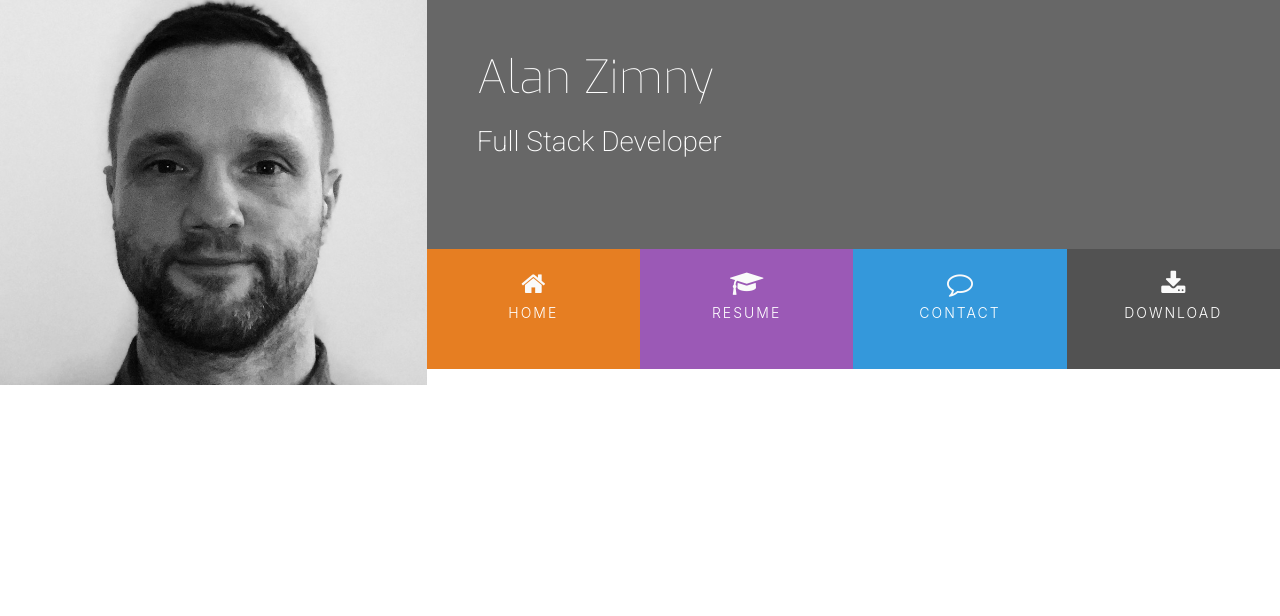
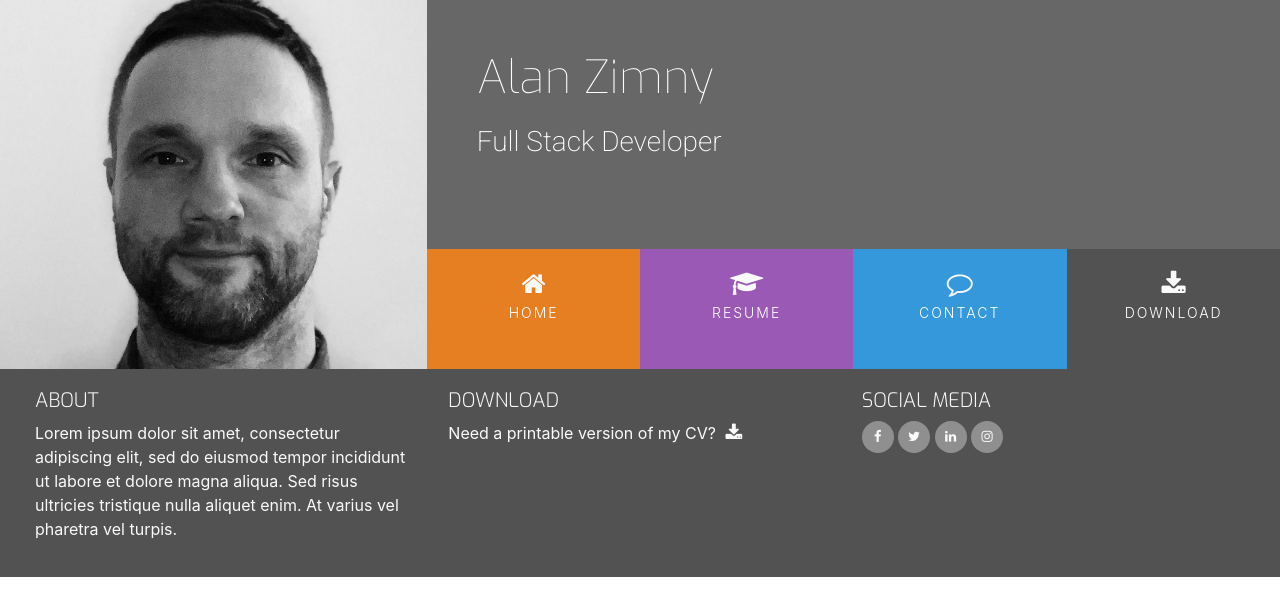
Before and after one commit to azimny86/Resume, a plain HTML site: page index.html in a window 1280 px wide. Drawn offline with nearby package versions, Linux system fonts and the light colour scheme.

Commit message:
Add footer with styiling

```diff
--- a/assets/css/style.css
+++ b/assets/css/style.css
@@ -20,7 +20,27 @@
 .ui-manu-color-download{
     background-color: #525252;
 }
+
 /*-------------------------- Heading*/
+h1,h2,h3,h4 {
+    margin: 0;
+}
+
+.uppersace {
+     text-transform: uppercase;
+}
+
+.general-sub{
+    font-family: 'Exo', sans-serif;
+    font-weight: 300;
+    color: #fafafa;
+}
+
+.inline-block {
+    display: inline-block;
+}
+/*-------------------------- Heading*/
+
 
 header {
     margin: 0;
@@ -67,6 +87,10 @@ header {
     font-size: 0;
 }
 
+#nav {
+    margin: 0;
+}
+
 #nav li {
     font-size: 14px;
     padding: 0;
@@ -102,3 +126,61 @@ header {
     font-weight: 300;
     letter-spacing: 2px;
 }
+/*-------------------------- Hover*/
+.hvr-sweep-to-bottom:before {
+    background-color: rgb(0, 0, 0, 0.2);
+    height: 120px;
+}
+
+/*-------------------------- Footer*/
+
+footer{
+    background-color: #525252;
+    color: #fafafa;
+    min-height: 120px;
+    margin: 0;
+}
+
+.cv-pdf i {
+    font-size: 18px;
+    color: #fafafa;
+    text-align: center;
+    padding-left: 5px;
+    transition: all 0.35s ease-in-out;
+    -moz-transition: all 0.35s ease-in-out;
+    -webkit-transition: all 0.35s ease-in-out;
+    -o-transition: all 0.35s ease-in-out;
+}
+
+.cv-pdf i:hover {
+    color: #e84610;
+}
+
+.social-links {
+    padding-bottom: 15px;
+
+}
+
+.social-links li a i {
+    width: 32px;
+    height: 32px;
+    padding: 12px 0;
+    border-radius: 50%;
+    font-size: 13px;
+    line-height: 7px;
+    text-align: center;
+    color: #fafafa;
+    background: #8f8f8f;
+    transition: all 0.35s ease-in-out;
+    -moz-transition: all 0.35s ease-in-out;
+    -webkit-transition: all 0.35s ease-in-out;
+    -o-transition: all 0.35s ease-in-out;
+}
+
+.social-links li a i:hover {
+    background: #e67e22;
+}
+
+#footer-details {
+    padding: 20px;
+}
--- a/index.html
+++ b/index.html
@@ -6,6 +6,7 @@
     <meta name="viewport" content="width=device-width, initial-scale=1.0">
     <link rel="stylesheet" href="https://cdn.jsdelivr.net/npm/bootstrap@4.6.2/dist/css/bootstrap.min.css" integrity="sha384-xOolHFLEh07PJGoPkLv1IbcEPTNtaed2xpHsD9ESMhqIYd0nLMwNLD69Npy4HI+N" crossorigin="anonymous">
     <link rel="stylesheet" href="https://maxcdn.bootstrapcdn.com/font-awesome/4.7.0/css/font-awesome.min.css" type="text/css" />
+    <link rel="stylesheet" href="https://cdnjs.cloudflare.com/ajax/libs/hover.css/2.1.1/css/hover-min.css" type="text/css" />
     <link rel="stylesheet" href="assets/css/style.css">
     <title>Resume</title>
 </head>
@@ -26,16 +27,16 @@
                     <div class="col">
                         <ul id="nav" class="list-inline menucontainer">
                             <li class="col-6 col-sm-3 ui-manu-color-home list-inline-item menuitem" >
-                                <a href="#"><i class="fa fa-home" aria-hidden="true"></i></i><span>Home</span></a>
+                                <a href="#" class="hvr-sweep-to-bottom"><i class="fa fa-home" aria-hidden="true"></i></i><span>Home</span></a>
                             </li>
                             <li class="col-6 col-sm-3 ui-manu-color-resume list-inline-item menuitem">
-                                <a href="#"><i class="fa fa-graduation-cap" aria-hidden="true"></i></i><span>Resume</span></a>
+                                <a href="#" class="hvr-sweep-to-bottom"><i class="fa fa-graduation-cap" aria-hidden="true"></i></i><span>Resume</span></a>
                             </li>
                             <li class="col-6 col-sm-3 ui-manu-color-contact list-inline-item menuitem">
-                                <a href="#"><i class="fa fa-comment-o" aria-hidden="true"></i></i><span>Contact</span></a>
+                                <a href="#" class="hvr-sweep-to-bottom"><i class="fa fa-comment-o" aria-hidden="true"></i></i><span>Contact</span></a>
                             </li>
                             <li class="col-6 col-sm-3 ui-manu-color-download list-inline-item menuitem">
-                                <a href="#"><i class="fa fa-download" aria-hidden="true"></i></i><span>Download</span></a>
+                                <a href="#" class="hvr-sweep-to-bottom"><i class="fa fa-download" aria-hidden="true"></i></i><span>Download</span></a>
                             </li>
                         </ul>
                     </div>
@@ -47,8 +48,46 @@
     <section>
 
     </section>
-    <footer>
-
+    <footer class="container-fluid">
+        <div id="footer-details" class="row">
+            <div class="col-sm-4">
+                <h5 class="uppersace general-sub">About</h5>
+                <p class="inline-block">
+                    Lorem ipsum dolor sit amet, consectetur adipiscing elit, sed do eiusmod tempor incididunt ut labore et dolore magna aliqua. Sed risus ultricies tristique nulla aliquet enim. At varius vel pharetra vel turpis.
+                </p>
+            </div>
+            <div class="col-sm-4">
+                <h5 class="uppersace general-sub">Download</h5>
+                <p class="inline-block">
+                    Need a printable version of my CV?
+                    <a href="http://" target="_blank" rel="noopener noreferrer" class="cv-pdf">
+                        <i class="fa fa-download" aria-hidden="true"></i>
+                        <span class="sr-only">Download link.</span>
+                    </a>
+                </p>
+            </div>
+            <div class="col-sm-4">
+                <h5 class="uppersace general-sub">Social Media</h5>
+                <ul class="list-inline social-links">
+                    <li class="list-inline-item">
+                        <a href="http://" target="_blank" rel="noopener noreferrer"><i class="fa fa-facebook" aria-hidden="true"></i><span class="sr-only">Facbook</span>
+                        </a>
+                    </li>
+                    <li class="list-inline-item">
+                        <a href="http://" target="_blank" rel="noopener noreferrer"><i class="fa fa-twitter" aria-hidden="true"></i><span class="sr-only">Twitter</span>
+                        </a>
+                    </li>
+                    <li class="list-inline-item">
+                        <a href="http://" target="_blank" rel="noopener noreferrer"><i class="fa fa-linkedin" aria-hidden="true"></i><span class="sr-only">Linkedin</span>
+                        </a>
+                    </li>
+                    <li class="list-inline-item">
+                        <a href="http://" target="_blank" rel="noopener noreferrer"><i class="fa fa-instagram" aria-hidden="true"></i><span class="sr-only">Instagram</span>
+                        </a>
+                    </li>
+                </ul>
+            </div>
+        </div>
     </footer>
 </body>
 </html>
```
